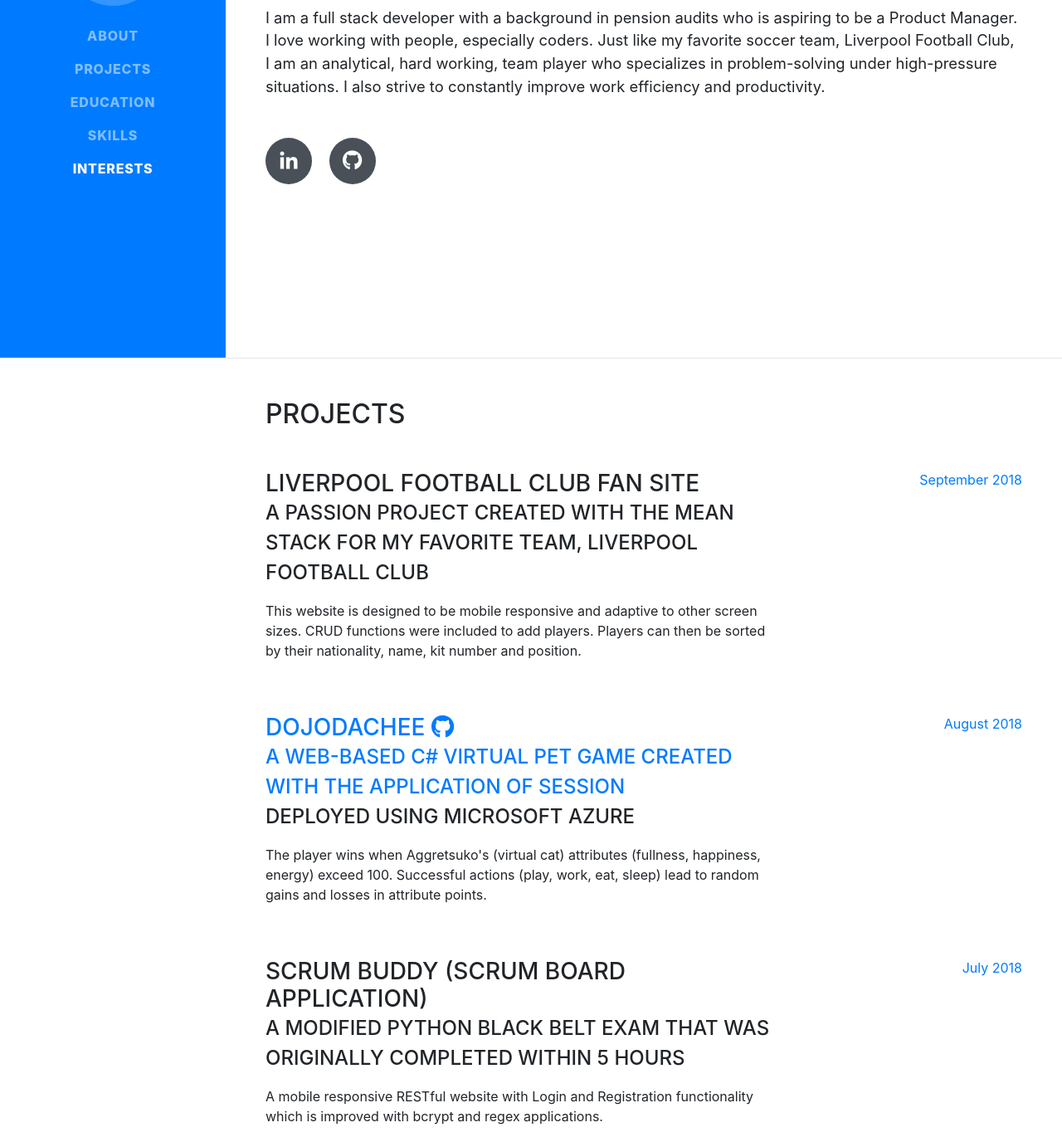
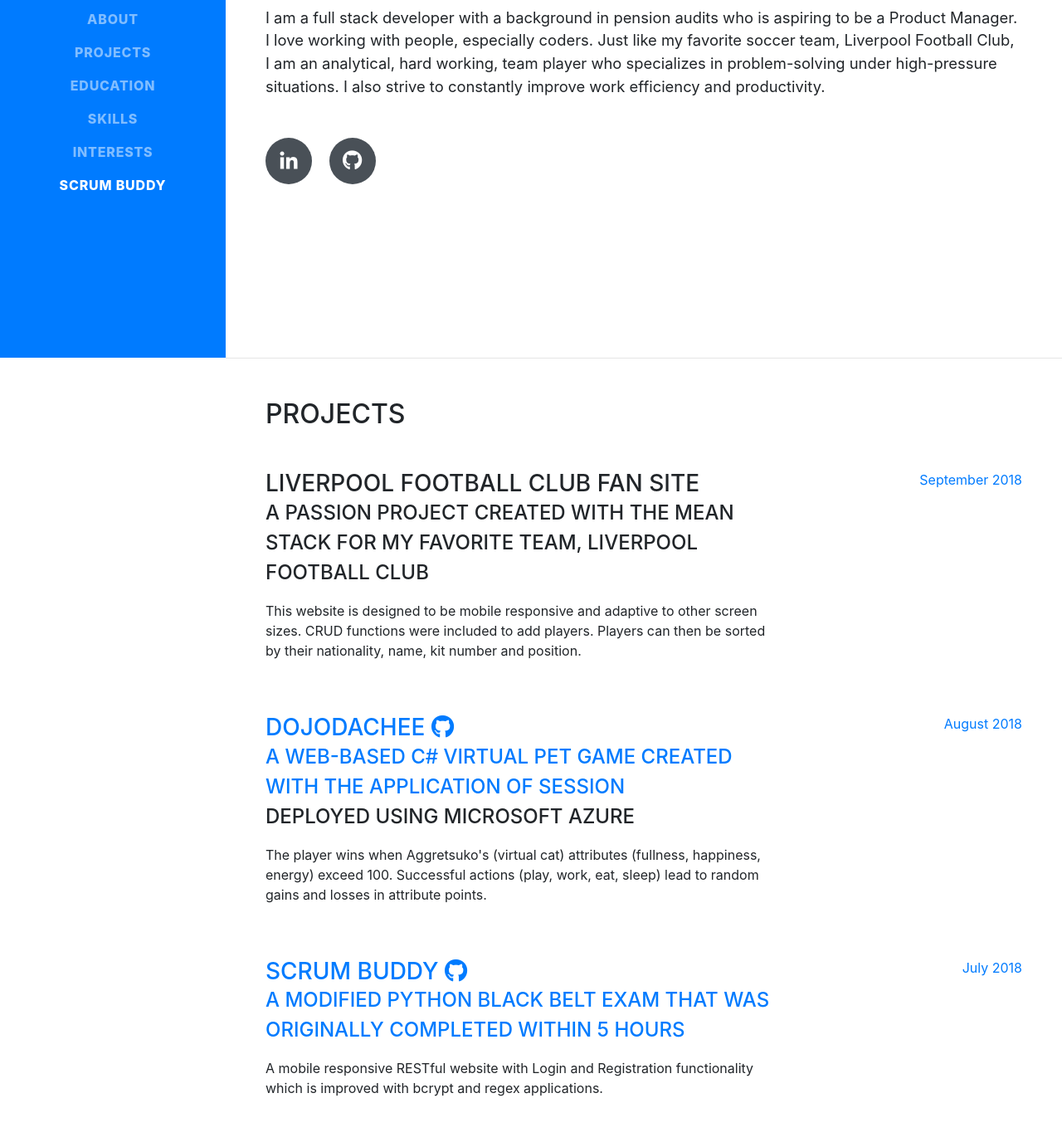
Before and after one commit to csleong09/csleong.github.io, a website with bundled scripts: page index.html in a window 1280 px wide. Shown: the part 369-1745 px from the top of the page at 83% size. Built offline with nearby package versions, Linux system fonts and the light colour scheme; files whose address does not match are found by name; a web font is replaced by a local one.

Commit message:
added video for Scrum Buddy

```diff
--- a/index.html
+++ b/index.html
@@ -27,7 +27,7 @@
 
     <nav class="navbar navbar-expand-lg navbar-dark bg-primary fixed-top" id="sideNav">
       <a class="navbar-brand js-scroll-trigger" href="#page-top">
-        <span class="d-block d-lg-none">Clarence Taylor</span>
+        <span class="d-block d-lg-none">Chee Sheng Leong</span>
         <span class="d-none d-lg-block">
           <img class="img-fluid img-profile rounded-circle mx-auto mb-2" src="img/profile.jpg" alt="">
         </span>
@@ -52,9 +52,9 @@
           <li class="nav-item">
             <a class="nav-link js-scroll-trigger" href="#interests">Interests</a>
           </li>
-          <!-- <li class="nav-item">
-            <a class="nav-link js-scroll-trigger" href="#awards">Awards</a>
-          </li> -->
+          <li class="nav-item">
+            <a class="nav-link js-scroll-trigger" href="#scrum">Scrum Buddy</a>
+          </li>
         </ul>
       </div>
     </nav>
@@ -116,11 +116,15 @@
               </div>
             </div>
 
-
-          <div class="resume-item d-flex flex-column flex-md-row mb-5">
-            <div class="resume-content mr-auto">
-              <h3 class="mb-0">Scrum Buddy (scrum board application)</h3>
-              <div class="subheading mb-3">A modified Python Black Belt exam that was originally completed within 5 hours</div>
+          <a href="#scrum">
+            <div class="resume-item d-flex flex-column flex-md-row mb-5">
+              <div class="resume-content mr-auto">
+                <h3 class="mb-0">Scrum Buddy
+                  <a href="https://github.com/csleong08/PyDjango_ScrumBuddy"><i class="fab fa-github"></i></a>
+                </h3>
+              <a href="#scrum">
+                <div class="subheading mb-3">A modified Python Black Belt exam that was originally completed within 5 hours</div>
+              </a>
               <p>A mobile responsive RESTful website with Login and Registration functionality which is improved with bcrypt and regex applications.</p>
             </div>
             <div class="resume-date text-md-right">
@@ -273,6 +277,8 @@
       <section class="resume-section p-3 p-lg-5 d-flex flex-column" id="interests">
         <div class="my-auto">
           <h2 class="mb-5">Interests</h2>
+          <div class="subheading mb-3">Born and bred in Singapore, cultivated in Seattle</div>
+          <p>Having being brought up in a food haven like Singapore, my taste buds were spoiled by a range of multi-cultural delectables. As an unofficial foodie, the hunt for that next delicious meal is always on my mind. </p>
           <p>Apart from being a web developer, I enjoy most of my time living and breathing Liverpool Football Club. Occasionally, I attempt to recreate the sport of soccer by playing FIFA on my Playstation. I also enjoy the NBA and their annual rendition of the NBA Finals.</p>
           <p class="mb-0">When forced outdoors, I am a proud Pokémon Go Master who frequents Green Lake Park (Seattle) for the monthly Pokémon Go Community Day events and more!</p>
         </div>
@@ -280,39 +286,13 @@
 
       <hr class="m-0">
 
-      <!-- <section class="resume-section p-3 p-lg-5 d-flex flex-column" id="awards">
+      <section class="resume-section p-3 p-lg-5 d-flex flex-column" id="scrum">
         <div class="my-auto">
-          <h2 class="mb-5">Awards &amp; Certifications</h2>
-          <ul class="fa-ul mb-0">
-            <li>
-              <i class="fa-li fa fa-trophy text-warning"></i>
-              Google Analytics Certified Developer</li>
-            <li>
-              <i class="fa-li fa fa-trophy text-warning"></i>
-              Mobile Web Specialist - Google Certification</li>
-            <li>
-              <i class="fa-li fa fa-trophy text-warning"></i>
-              1<sup>st</sup>
-              Place - University of Colorado Boulder - Emerging Tech Competition 2009</li>
-            <li>
-              <i class="fa-li fa fa-trophy text-warning"></i>
-              1<sup>st</sup>
-              Place - University of Colorado Boulder - Adobe Creative Jam 2008 (UI Design Category)</li>
-            <li>
-              <i class="fa-li fa fa-trophy text-warning"></i>
-              2<sup>nd</sup>
-              Place - University of Colorado Boulder - Emerging Tech Competition 2008</li>
-            <li>
-              <i class="fa-li fa fa-trophy text-warning"></i>
-              1<sup>st</sup>
-              Place - James Buchanan High School - Hackathon 2006</li>
-            <li>
-              <i class="fa-li fa fa-trophy text-warning"></i>
-              3<sup>rd</sup>
-              Place - James Buchanan High School - Hackathon 2005</li>
-          </ul>
+          <h2 class="mb-5">Scrum Buddy <a href="https://github.com/csleong08/PyDjango_ScrumBuddy"><i class="fab fa-github"></i></a></h2>
+          <!-- <iframe src="https://drive.google.com/file/d/157kCijtoCLYVHF4RIyk-6sgv6ZUZqTeC/preview" width="640" height="480" frameborder="1"></iframe> -->
+          <iframe width="640" height="400" src="https://www.youtube.com/embed/sWpjmifio0o" frameborder="0" allow="accelerometer; autoplay; encrypted-media; gyroscope; picture-in-picture" allowfullscreen></iframe>
         </div>
-      </section> -->
+      </section>
 
     </div>
 
```
